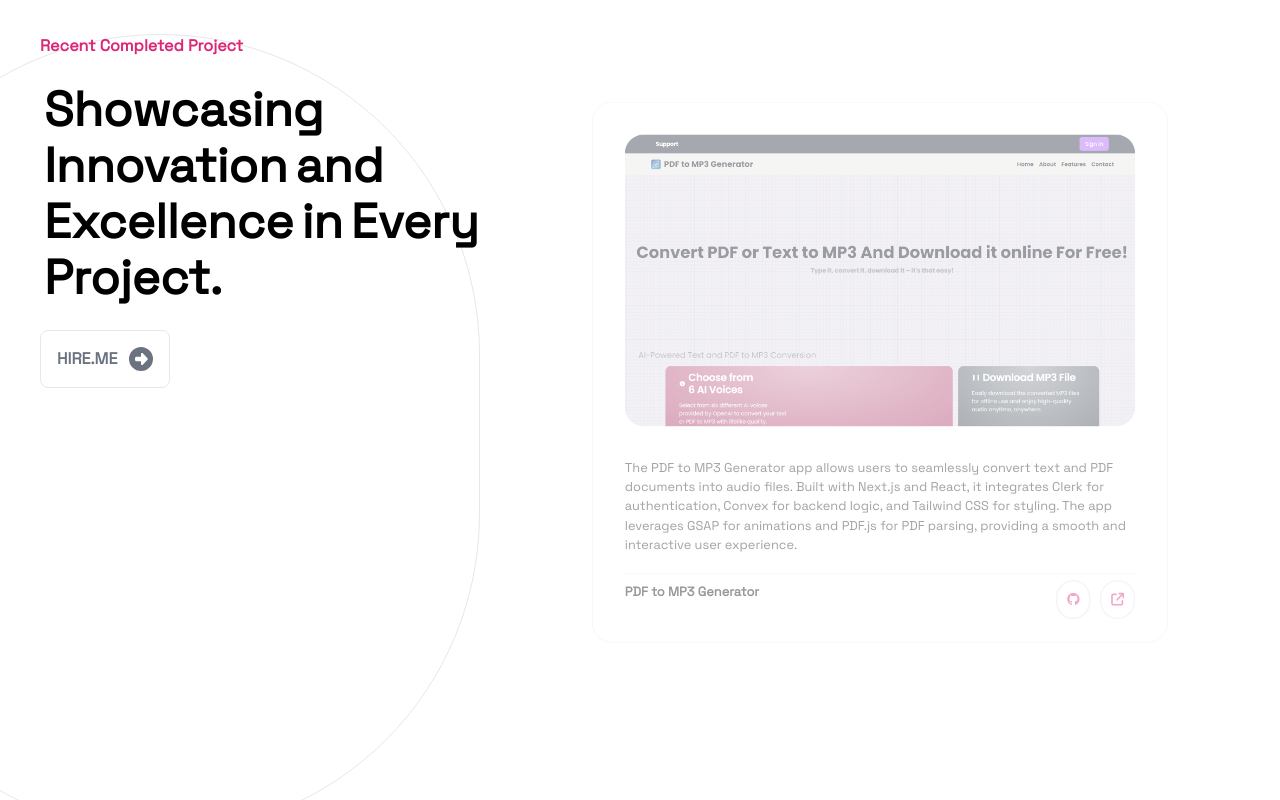
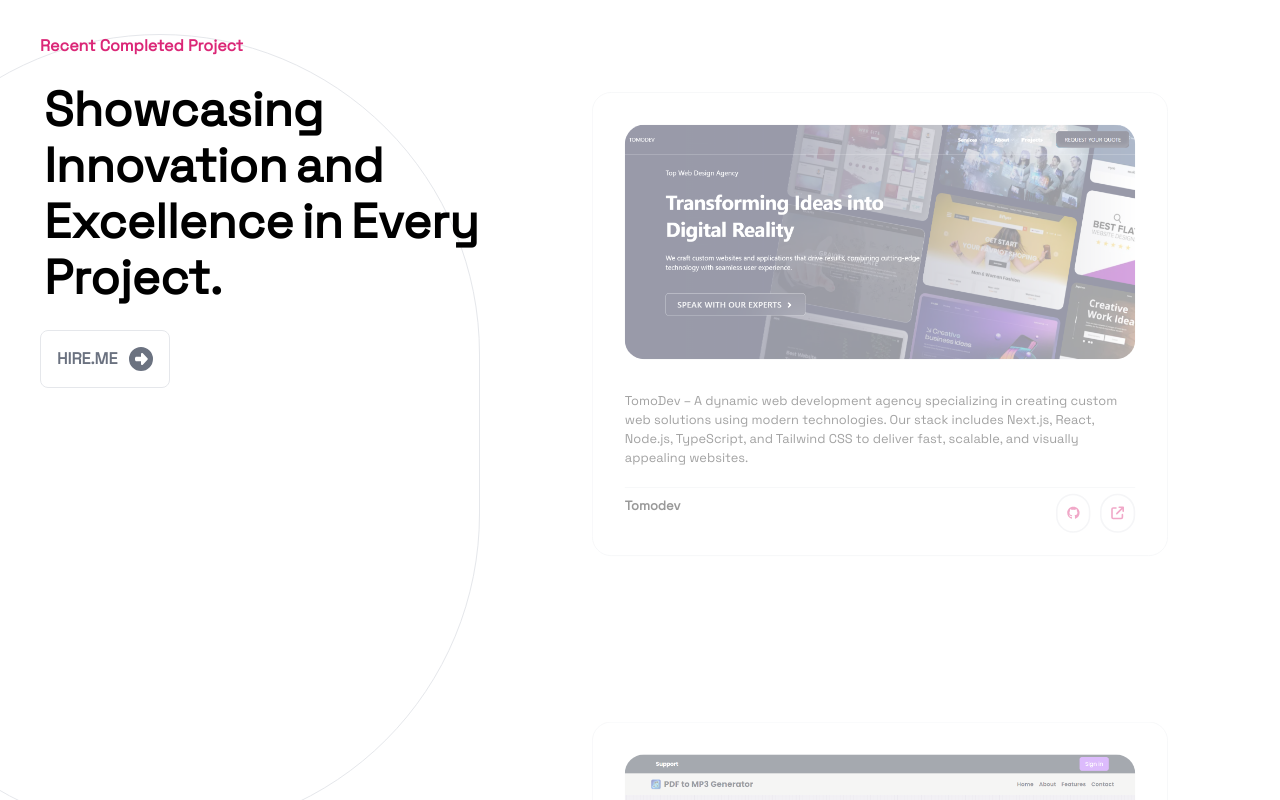
Before and after one commit to redaAssemghor/portfolio, a React (Vite) app: page / in a window 1280 px wide. Shown: the part 980-1780 px from the top of the page. Built offline with nearby package versions, Linux system fonts and the light colour scheme.

Commit message:
tomodev project

```diff
--- a/projectsData.js
+++ b/projectsData.js
@@ -1,4 +1,12 @@
 export const data = [
+  {
+    name: "Tomodev",
+    description:
+      "TomoDev – A dynamic web development agency specializing in creating custom web solutions using modern technologies. Our stack includes Next.js, React, Node.js, TypeScript, and Tailwind CSS to deliver fast, scalable, and visually appealing websites. ",
+    imgurl: "/tomodev.png",
+    repo: "https://github.com/redaAssemghor/tomodev",
+    deployUrl: "https://tomodev.vercel.app/",
+  },
   {
     name: "PDF to MP3 Generator",
     description:
@@ -47,4 +55,12 @@ export const data = [
     repo: "https://github.com/redaAssemghor/sound-wave",
     deployUrl: "https://sound-wave.vercel.app/",
   },
+  {
+    name: "PicGen",
+    description:
+      "AI-powered text-to-image generation using GPT-4 and Stable Diffusion. Built with Next.js, TailwindCSS, Prisma, and MongoDB.",
+    imgurl: "/sound-wave.png",
+    repo: "https://github.com/redaAssemghor/picGen",
+    deployUrl: "https://pic-gen-lilac.vercel.app/",
+  },
 ];
```
Also changed, not shown: public/tomodev.png (added).
